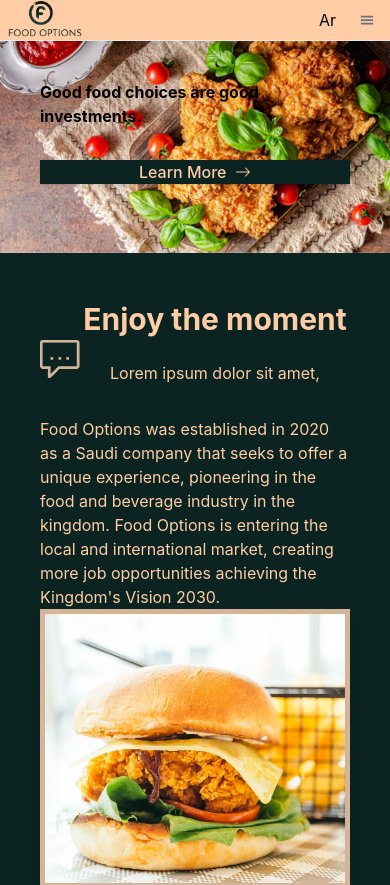
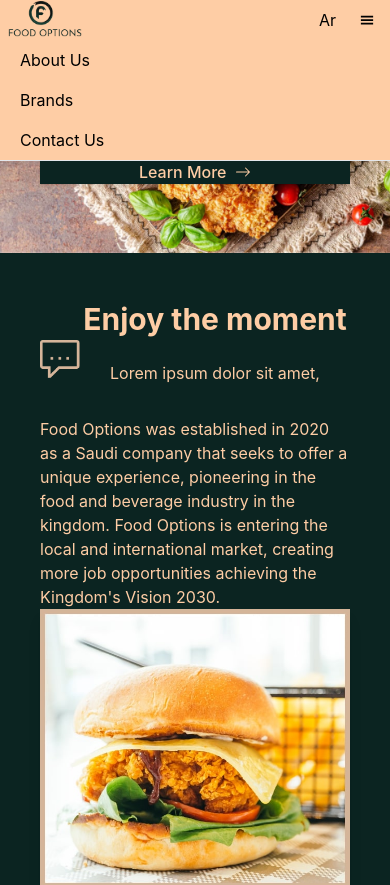
Before and after one commit to ninaismail/food-options-nextapp, a Next.js app: page / in a window 390 px wide. Shown: the top 885 px of the page. Built offline with nearby package versions, Linux system fonts and the light colour scheme.

Commit message:
image fixes

```diff
--- a/components/layout/footer.js
+++ b/components/layout/footer.js
@@ -7,7 +7,7 @@ function Footer() {
 <footer className="p-4 bg-my-beige-500 lg:py-6 lg:px-12 sm:text-left text-center">
     <div className="sm:flex block sm:justify-between mb-6">
         <div className="p-4 sm:w-1/4 w-full h-full m-auto">
-            <Image src="/logo.png" width="200" height="200" alt="Food Options Logo" className="m-auto"/>
+        <Image src="/logo.png" width="216" height="110" alt="Food Options Logo" className="mx-auto"/>
             <div className="flex mt-4 space-x-6 justify-center">
                 <a href="#">
                     <AiOutlineInstagram color="white"fontSize="1.2em" />
--- a/components/layout/header.js
+++ b/components/layout/header.js
@@ -4,7 +4,7 @@ import {useState} from 'react';
 import {GiHamburgerMenu} from 'react-icons/gi';
 
 function MainHeader() {
-  const [showMe, setShowMe] = useState(false);
+  const [showMe, setShowMe] = useState(true);
   function toggle(){
     setShowMe(!showMe);
   }
@@ -17,8 +17,8 @@ function MainHeader() {
     <div class="flex md:order-2">
     <a href="#" class="block py-2 pr-4 pl-3 hover:text-zinc-500">Ar</a>
         <button data-collapse-toggle="navbar-sticky" type="button"
-        class="inline-flex items-center p-2 text-sm text-gray-500 rounded-lg md:hidden
-        focus:outline-none focus:ring-gray-200" aria-controls="navbar-sticky"
+        class="inline-flex items-center p-2 text-sm rounded-lg md:hidden
+        focus:outline-none " aria-controls="navbar-sticky"
         aria-expanded="false"
         onClick={toggle}>
           <span class="sr-only">Open main menu</span>
@@ -30,15 +30,16 @@ function MainHeader() {
       }}
       class="hidden justify-between items-center w-full md:flex md:w-auto md:order-1"
       id="navbar-sticky">
-      <ul class="flex flex-col p-4 mt-4  md:flex-row md:space-x-8 md:mt-0 md:text-sm md:font-medium md:border-0rgba(11,36,33,0.61)">
+      <ul class="flex flex-col md:p-4 md:flex-row md:space-x-8
+      md:text-sm md:font-medium">
         <li>
-          <a href="#" class="block py-2 pr-4 pl-3 text-gray-700 rounded hover:text-zinc-500">About Us</a>
+          <a href="#" class="block py-2 pr-4 pl-3 hover:text-zinc-500">About Us</a>
         </li>
         <li>
-          <a href="#" class="block py-2 pr-4 pl-3 text-gray-700 rounded hover:text-zinc-500">Brands</a>
+          <a href="#" class="block py-2 pr-4 pl-3 hover:text-zinc-500">Brands</a>
         </li>
         <li>
-          <a href="#" class="block py-2 pr-4 pl-3 text-gray-700 rounded hover:text-zinc-500">Contact Us</a>
+          <a href="#" class="block py-2 pr-4 pl-3 hover:text-zinc-500">Contact Us</a>
         </li>
       </ul>
     </div>
```
